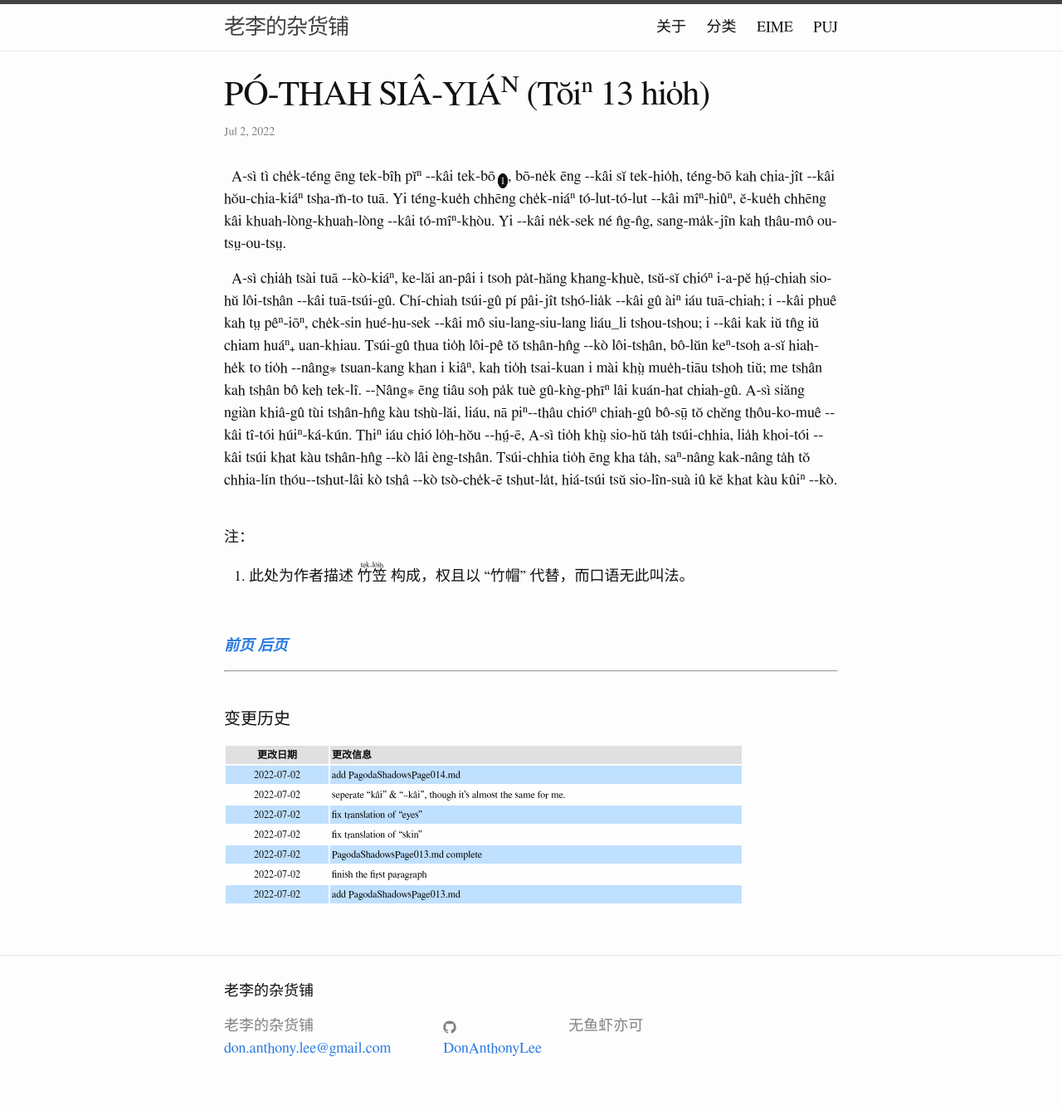
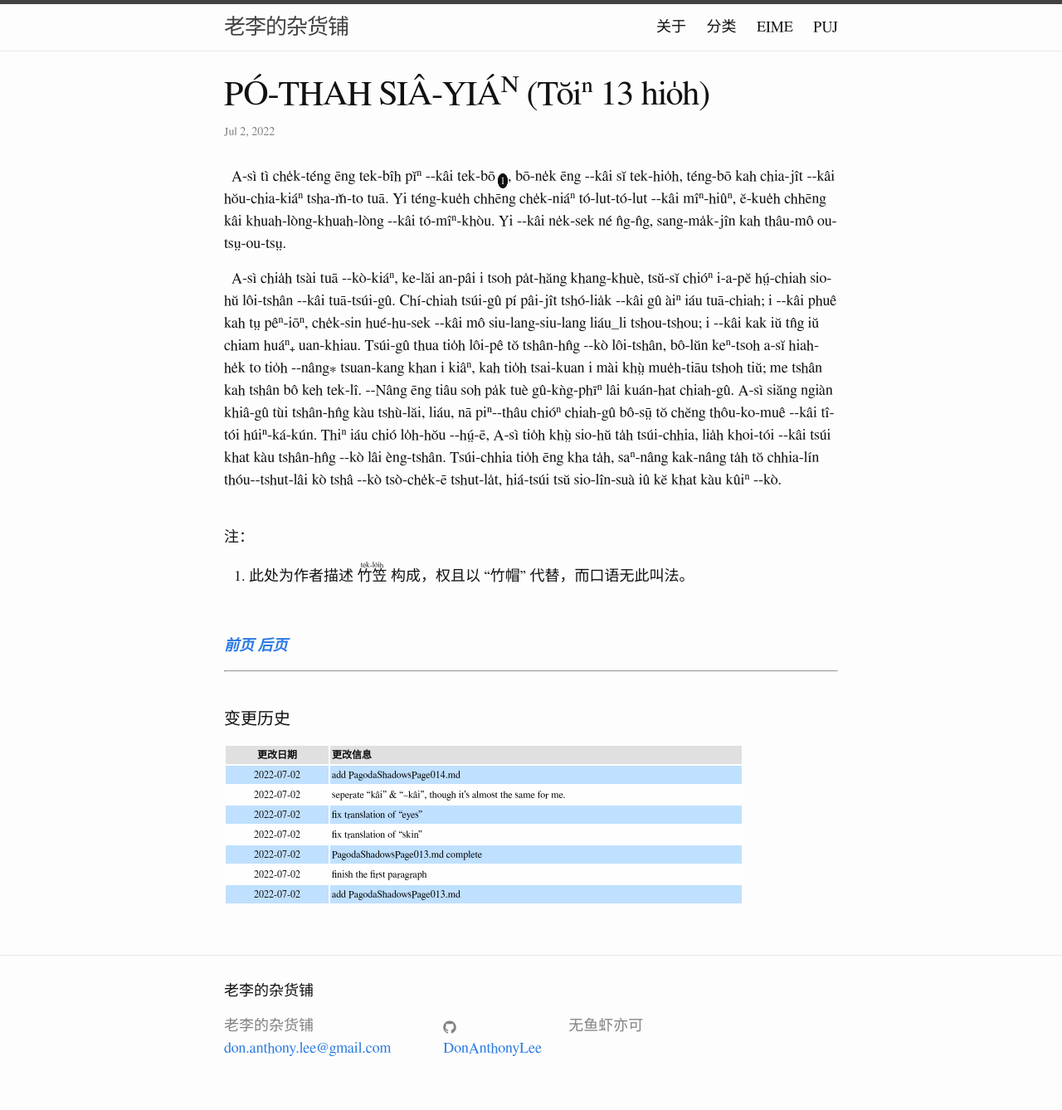
Before and after one commit to DonAnthonyLee/DonAnthonyLee.github.io, a Jekyll site: the page built from docs/puj/PagodaShadowsPage013.md, in a window 1280 px wide. Shown: the whole page at 83% size. Built offline with Jekyll 4.4.1, drawn with Linux system fonts in a browser that asks for light colours; some web fonts are replaced.

Commit message:
remove a few "⁎" (IGNORE_CHANGELOG)

```diff
--- a/docs/puj/PagodaShadowsPage013.md
+++ b/docs/puj/PagodaShadowsPage013.md
@@ -29,7 +29,7 @@
 <!-- for there were no fences between the fields. -->
 me tshân kah tshân bô keh tek-lî.
 <!-- It was governed by a rope tied to a ring through its nostril. -->
-&#x002D;&#x002D;Nâng⁎ ēng tiâu soh pa̍k tuè gû-kǹg-phīⁿ lâi kuán-hat chiah-gû.
+&#x002D;&#x002D;Nâng ēng tiâu soh pa̍k tuè gû-kǹg-phīⁿ lâi kuán-hat chiah-gû.
 <!-- Number Four liked to ride home from the rice-field on its back, and then watch it while it rested and wallowed in a pool of muddy water. -->
 A-sì siăng ngiàn khiâ-gû tùi tshân-hn̂g kàu tshù-lăi, liáu, nā piⁿ&#x002D;&#x002D;thâu chióⁿ chiah-gû bô-sṳ̄ tŏ chĕng thôu-ko-muê &#x002D;&#x002D;kâi tî-tói húiⁿ-ká-kún.
 <!-- When there was not enough rain, Four had also to help to turn the chain pump, which raised water from the creek to the level of the rice-fields, to water the growing crop. -->
```
Also changed, not shown: docs/puj/PagodaShadowsPage014.md (+1 -1 lines), docs/puj/PagodaShadowsPage016.md (+1 -1 lines), docs/puj/PagodaShadowsPage061.md (+1 -1 lines).
